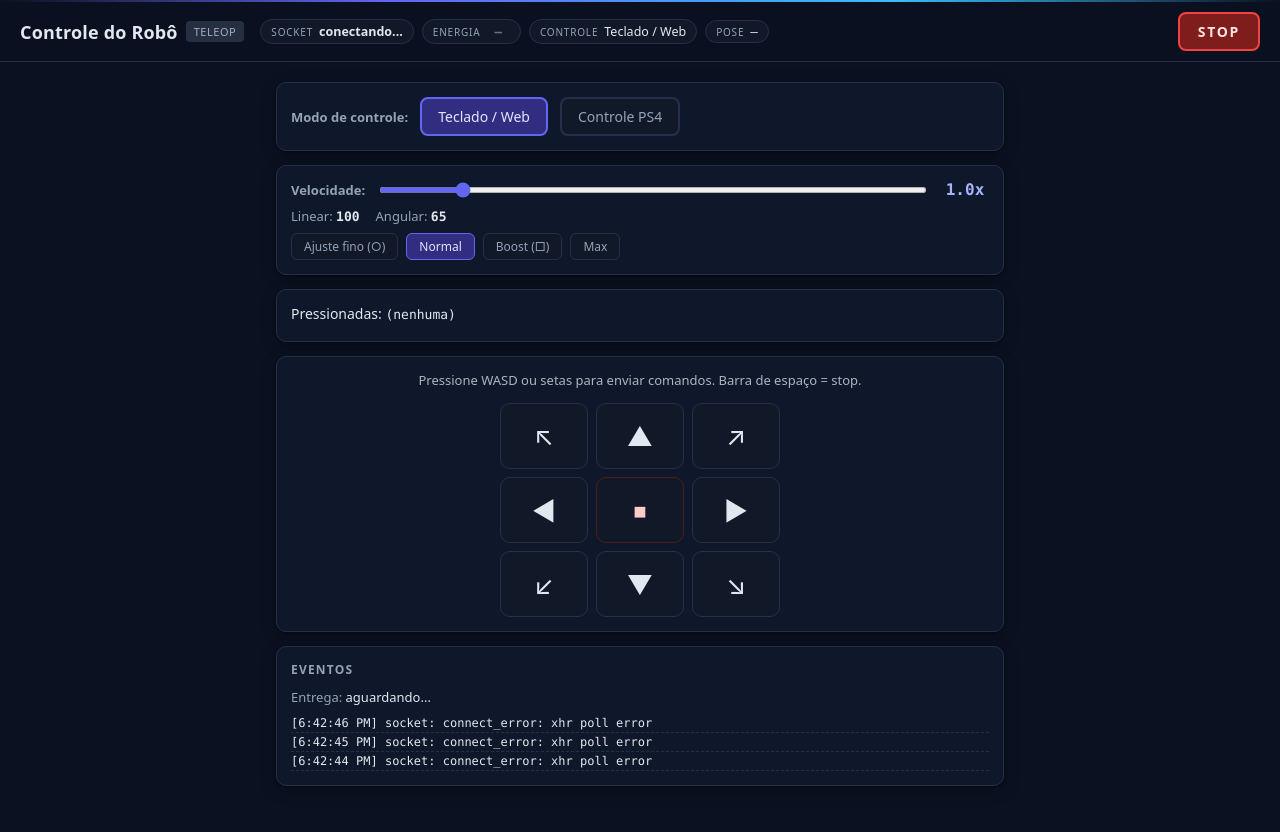
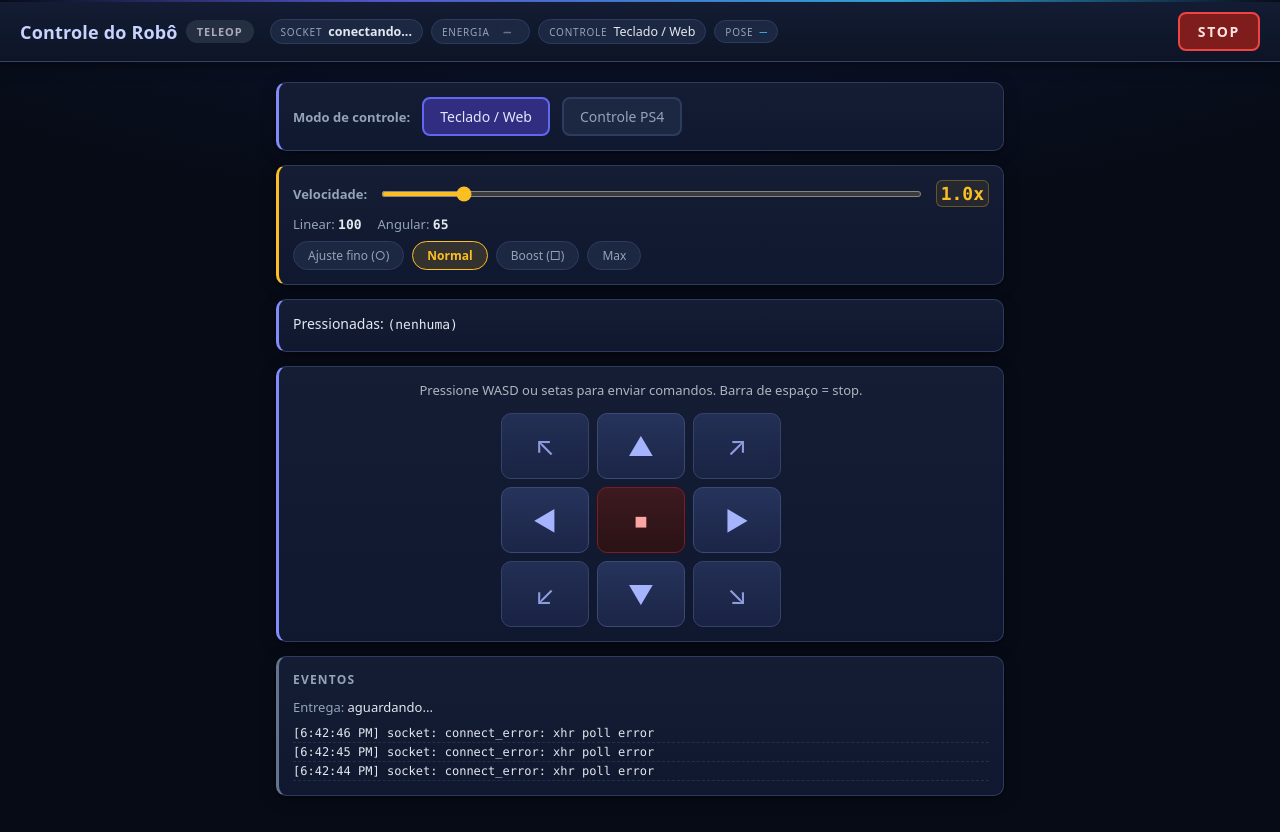
Before and after one commit to LGSantarosa/Controle_robo_web, a Flask app: page / in a window 1280 px wide. Before the commit the page ends 787 px from the top, so only its background shows below. Run offline with Flask 3, Linux system fonts and the light colour scheme; some libraries are stand-ins or nearby versions.

Commit message:
web: v2 do visual — hierarquia de cor por zona (controles indigo, velocidade ambar, mapa ciano), cards acima do fundo, pads azuis c/ stop vermelho, chips de socket coloridos por estado, grupos da toolbar tintados

```diff
--- a/controle_web/static/css/styles.css
+++ b/controle_web/static/css/styles.css
@@ -5,13 +5,18 @@
    Tokens centralizados aqui; nada de cor solta no meio do CSS.
    ============================================================ */
 :root {
-  --bg:        #0b1120;   /* fundo da página */
-  --panel:     #0f172a;   /* cards */
-  --panel-2:   #111827;   /* blocos internos */
-  --line:      #253048;   /* bordas */
+  --bg:        #070b16;   /* fundo da página (bem mais escuro que os cards) */
+  --panel:     #141d33;   /* cards — claramente acima do fundo */
+  --panel-2:   #1c2742;   /* blocos internos */
+  --line:      #2d3b5e;   /* bordas */
   --line-soft: #1c2436;
   --text:      #e2e8f0;
   --muted:     #94a3b8;
+  /* identidade por zona */
+  --zone-ctrl: #818cf8;   /* controles / modo — índigo */
+  --zone-speed:#fbbf24;   /* velocidade — âmbar */
+  --zone-map:  #38bdf8;   /* mapa — ciano */
+  --zone-log:  #64748b;   /* eventos — neutro */
   --accent:    #6366f1;   /* índigo — interação */
   --accent-soft: #312e81;
   --accent-text: #e0e7ff;
@@ -30,7 +35,8 @@
 }
 
 * { box-sizing: border-box; }
-html, body { margin: 0; padding: 0; font-family: system-ui, -apple-system, Segoe UI, Roboto, Arial, sans-serif; background: var(--bg); color: var(--text); }
+html, body { margin: 0; padding: 0; font-family: system-ui, -apple-system, Segoe UI, Roboto, Arial, sans-serif; color: var(--text); }
+body { background: var(--bg) radial-gradient(ellipse 120% 60% at 50% -10%, rgba(56,101,248,0.14), transparent 60%) no-repeat; min-height: 100vh; }
 
 /* fio de horizonte no topo — assinatura discreta do console */
 body::before { content: ''; display: block; height: 2px; background: linear-gradient(90deg, transparent, var(--accent) 30%, #38bdf8 70%, transparent); }
@@ -48,12 +54,13 @@ button { font-family: inherit; }
   position: sticky; top: 0; z-index: 50;
   display: flex; align-items: center; gap: 16px; flex-wrap: wrap;
   padding: 10px 20px;
-  background: rgba(11, 17, 32, 0.92);
+  background: linear-gradient(180deg, #131c33, #0d1425);
   backdrop-filter: blur(6px);
-  border-bottom: 1px solid var(--line);
+  border-bottom: 1px solid #33416b;
+  box-shadow: 0 2px 12px rgba(0,0,0,0.5);
 }
 .topbar-title { display: flex; align-items: center; gap: 8px; }
-.topbar-title h1 { margin: 0; font-size: 18px; letter-spacing: 0.01em; white-space: nowrap; }
+.topbar-title h1 { margin: 0; font-size: 18px; letter-spacing: 0.01em; white-space: nowrap; color: #c7d2fe; }
 .topbar-chips { display: flex; align-items: center; gap: 8px; flex-wrap: wrap; flex: 1; min-width: 0; }
 .chip {
   display: inline-flex; align-items: center; gap: 6px;
@@ -61,8 +68,10 @@ button { font-family: inherit; }
   background: var(--panel-2); font-size: 12.5px; white-space: nowrap;
 }
 .chip-label { text-transform: uppercase; font-size: 10px; letter-spacing: 0.08em; color: var(--muted); }
-.chip-pose span:last-child { font-family: var(--mono); }
-#conn { font-weight: 600; }
+.chip-pose span:last-child { font-family: var(--mono); color: var(--zone-map); }
+#conn { font-weight: 700; }
+#conn.ok { color: #4ade80; }
+#conn.err { color: #f87171; }
 
 /* E-STOP: sempre visível, inconfundível */
 .estop {
@@ -98,9 +107,17 @@ body.layout-wide .layout { max-width: 1280px; grid-template-columns: 400px minma
   .estop { margin-left: auto; }
 }
 
-/* Cards: todo painel compartilha a mesma pele */
-.card { background: var(--panel); border: 1px solid var(--line); border-radius: var(--radius); padding: 14px; box-shadow: var(--shadow); margin: 0; }
+/* Cards: pele comum + faixa de identidade colorida na borda esquerda,
+   uma cor por zona (controles índigo, velocidade âmbar, mapa ciano...) */
+.card { background: linear-gradient(180deg, var(--panel), #101830); border: 1px solid var(--line); border-left-width: 3px; border-radius: var(--radius); padding: 14px; box-shadow: var(--shadow); margin: 0; }
 .card h2 { margin: 0 0 10px; font-size: 12px; text-transform: uppercase; letter-spacing: 0.1em; color: var(--muted); font-weight: 700; }
+.mode-selector.card, .controls.card, .status.card { border-left-color: var(--zone-ctrl); }
+.speed-control.card { border-left-color: var(--zone-speed); }
+.map-panel.card { border-left-color: var(--zone-map); }
+.eventlog.card { border-left-color: var(--zone-log); }
+.trek-panel.card { border-left-color: #fb923c; }
+.map-panel .map-header h2 { color: var(--zone-map); }
+.eventlog h2 { color: #94a3b8; }
 
 .hint { opacity: 0.75; margin: 0 0 14px; font-size: 13px; }
 
@@ -120,14 +137,14 @@ body.layout-wide .layout { max-width: 1280px; grid-template-columns: 400px minma
    ------------------------------------------------------------ */
 .speed-control-row { display: flex; align-items: center; gap: 12px; margin-bottom: 8px; }
 .speed-control-row label { font-weight: 600; font-size: 13px; white-space: nowrap; color: var(--muted); }
-.speed-control-row input[type="range"] { flex: 1; accent-color: var(--accent); height: 6px; cursor: pointer; }
-#speed-mult-display { font-family: var(--mono); font-size: 16px; font-weight: 700; min-width: 48px; text-align: center; color: #a5b4fc; }
+.speed-control-row input[type="range"] { flex: 1; accent-color: var(--zone-speed); height: 6px; cursor: pointer; }
+#speed-mult-display { font-family: var(--mono); font-size: 18px; font-weight: 700; min-width: 52px; text-align: center; color: var(--zone-speed); background: rgba(251,191,36,0.08); border: 1px solid rgba(251,191,36,0.3); border-radius: 6px; padding: 2px 4px; }
 .speed-control-info { font-size: 13px; color: var(--muted); margin-bottom: 8px; display: flex; gap: 16px; }
 .speed-control-info strong { font-family: var(--mono); color: var(--text); }
 .speed-presets { display: flex; gap: 8px; flex-wrap: wrap; }
-.speed-preset-btn { padding: 4px 12px; border: 1px solid var(--line); background: var(--panel-2); color: var(--muted); border-radius: 6px; cursor: pointer; font-size: 12px; transition: all 0.15s; }
-.speed-preset-btn:hover { border-color: var(--accent); color: var(--text); }
-.speed-preset-btn.active { border-color: var(--accent); background: var(--accent-soft); color: var(--accent-text); }
+.speed-preset-btn { padding: 5px 14px; border: 1px solid var(--line); background: var(--panel-2); color: var(--muted); border-radius: 999px; cursor: pointer; font-size: 12px; transition: all 0.15s; }
+.speed-preset-btn:hover { border-color: var(--zone-speed); color: var(--text); }
+.speed-preset-btn.active { border-color: var(--zone-speed); background: rgba(251,191,36,0.15); color: var(--zone-speed); font-weight: 700; }
 
 /* Bloco de status (teclas/gamepad) */
 .status { font-size: 14px; }
@@ -141,11 +158,13 @@ body.layout-wide .layout { max-width: 1280px; grid-template-columns: 400px minma
 .controls { display: flex; flex-direction: column; align-items: center; }
 .grid { display: grid; grid-template-columns: repeat(3, auto); grid-template-rows: repeat(3, auto); gap: 8px; align-items: center; justify-items: center; }
 .row { display: contents; }
-.pad { font-size: 26px; padding: 14px 18px; background: var(--panel-2); color: var(--text); border: 1px solid var(--line); border-radius: 10px; cursor: pointer; min-width: 88px; min-height: 66px; transition: background 0.1s, border-color 0.1s; }
-.pad:hover { border-color: var(--accent); }
-.pad:active { background: #374151; border-color: var(--accent); }
-.pad-stop { color: var(--danger-text); border-color: #4c1d1d; }
-.pad-stop:hover { border-color: var(--danger); }
+.pad { font-size: 26px; padding: 14px 18px; background: linear-gradient(180deg, #26335b, #1b2547); color: #a5b4fc; border: 1px solid #3b4a75; border-radius: 10px; cursor: pointer; min-width: 88px; min-height: 66px; transition: background 0.1s, border-color 0.1s, box-shadow 0.1s; }
+.pad:hover { border-color: var(--zone-ctrl); box-shadow: 0 0 10px rgba(129,140,248,0.25); }
+.pad:active { background: var(--accent-soft); border-color: var(--zone-ctrl); color: #fff; }
+.pad.diag { opacity: 0.85; }
+.pad-stop { color: #fca5a5; background: linear-gradient(180deg, #3d1a1f, #2a1215); border-color: #7f1d1d; }
+.pad-stop:hover { border-color: var(--danger); box-shadow: 0 0 10px rgba(239,68,68,0.3); }
+.pad-stop:active { background: var(--danger-bg); }
 
 /* ------------------------------------------------------------
    Visualização do Gamepad
@@ -189,11 +208,11 @@ body.layout-wide .layout { max-width: 1280px; grid-template-columns: 400px minma
 @keyframes emergency-pulse { from { opacity: 0.7; } to { opacity: 1; } }
 
 /* Badge do modo atual (TELEOP / SLAM / NAV2) ao lado do título */
-.mode-badge { display: inline-block; font-size: 11px; letter-spacing: 0.05em; padding: 3px 8px; border-radius: 4px; background: #243042; color: #aab; vertical-align: middle; }
-.mode-badge.mode-slam  { background: #1e3a8a; color: #dbeafe; }
-.mode-badge.mode-nav2  { background: var(--ok-bg); color: #d1fae5; }
-.mode-badge.mode-teleop { background: #3f3f46; color: #e4e4e7; }
-.mode-badge.mode-trekking { background: #7c2d12; color: #fed7aa; }
+.mode-badge { display: inline-block; font-size: 11px; font-weight: 700; letter-spacing: 0.08em; padding: 3px 10px; border-radius: 999px; background: #243042; color: #aab; vertical-align: middle; border: 1px solid transparent; }
+.mode-badge.mode-slam  { background: #1e3a8a; color: #dbeafe; border-color: #3b82f6; }
+.mode-badge.mode-nav2  { background: var(--ok-bg); color: #6ee7b7; border-color: #10b981; }
+.mode-badge.mode-teleop { background: #3f3f46; color: #e4e4e7; border-color: #71717a; }
+.mode-badge.mode-trekking { background: #7c2d12; color: #fed7aa; border-color: #fb923c; }
 
 /* Chip de energia (power_monitor): tensão das placas hoverboard */
 .power-chip { display: inline-block; font-size: 12.5px; font-weight: 600; padding: 1px 8px; border-radius: 999px; font-family: var(--mono); }
@@ -223,8 +242,12 @@ body.layout-wide .layout { max-width: 1280px; grid-template-columns: 400px minma
 
 /* Waypoint toolbar — grupos: Rota | Arquivos | Camadas */
 .wp-toolbar { display: flex; flex-wrap: wrap; gap: 10px; align-items: stretch; margin: 8px 0; }
-.tb-group { display: flex; flex-wrap: wrap; gap: 6px; align-items: center; padding: 6px 8px; background: #0d1a2d; border: 1px solid #1e3a5f; border-radius: 6px; }
-.tb-label { font-size: 10px; text-transform: uppercase; letter-spacing: 0.1em; color: #64748b; font-weight: 700; margin-right: 2px; }
+.tb-group { display: flex; flex-wrap: wrap; gap: 6px; align-items: center; padding: 6px 8px; background: rgba(56,189,248,0.06); border: 1px solid #1e3a5f; border-radius: 6px; }
+.tb-group:nth-of-type(2) { background: rgba(148,163,184,0.06); border-color: #334155; }
+.tb-group:nth-of-type(3) { background: rgba(74,222,128,0.05); border-color: #14532d; }
+.tb-label { font-size: 10px; text-transform: uppercase; letter-spacing: 0.1em; color: #7dd3fc; font-weight: 700; margin-right: 2px; }
+.tb-group:nth-of-type(2) .tb-label { color: #94a3b8; }
+.tb-group:nth-of-type(3) .tb-label { color: #86efac; }
 .wp-toolbar .map-btn.active { background: #1d4ed8; border-color: #3b82f6; color: #fff; }
 /* Toggles de camada: bolinha de estado ON/OFF antes do texto */
 .map-btn.toggle::before { content: ''; display: inline-block; width: 7px; height: 7px; border-radius: 50%; background: #475569; margin-right: 6px; vertical-align: 1px; transition: background 0.15s, box-shadow 0.15s; }
--- a/controle_web/static/js/client.js
+++ b/controle_web/static/js/client.js
@@ -170,6 +170,7 @@
 
   socket.on('connect', () => {
     connEl.textContent = 'conectado';
+    connEl.className = 'ok';
     const transport = socket.io.engine.transport && socket.io.engine.transport.name;
     appendLog('socket', `conectado sid=${socket.id} transport=${transport || 'n/a'}`);
     try {
@@ -185,6 +186,7 @@
 
   socket.on('disconnect', () => {
     connEl.textContent = 'desconectado';
+    connEl.className = 'err';
     pressed.clear();
     renderPressed();
     appendLog('socket', 'desconectado');
@@ -208,6 +210,7 @@
 
   socket.on('server_status', (data) => {
     connEl.textContent = 'conectado';
+    connEl.className = 'ok';
     appendLog('socket', 'conectado');
   });
 
--- a/controle_web/templates/index.html
+++ b/controle_web/templates/index.html
@@ -7,7 +7,7 @@
     <meta http-equiv="Cache-Control" content="no-store" />
     <title>Controle do Robô</title>
     <!-- CSS básico da interface -->
-    <link rel="stylesheet" href="/static/css/styles.css?v=7" />
+    <link rel="stylesheet" href="/static/css/styles.css?v=8" />
   </head>
   <body>
     <!-- Topbar fixa: identidade + telemetria vital + E-STOP sempre à mão -->
@@ -227,7 +227,7 @@
 
     <!-- Bibliotecas cliente Socket.IO e scripts do cliente -->
     <script src="https://cdn.socket.io/4.7.5/socket.io.min.js"></script>
-    <script src="/static/js/client.js?v=9"></script>
+    <script src="/static/js/client.js?v=10"></script>
     <script src="/static/js/gamepad.js?v=3"></script>
     <script src="/static/js/map.js?v=4"></script>
     <script src="/static/js/trekking.js?v=1"></script>
```
